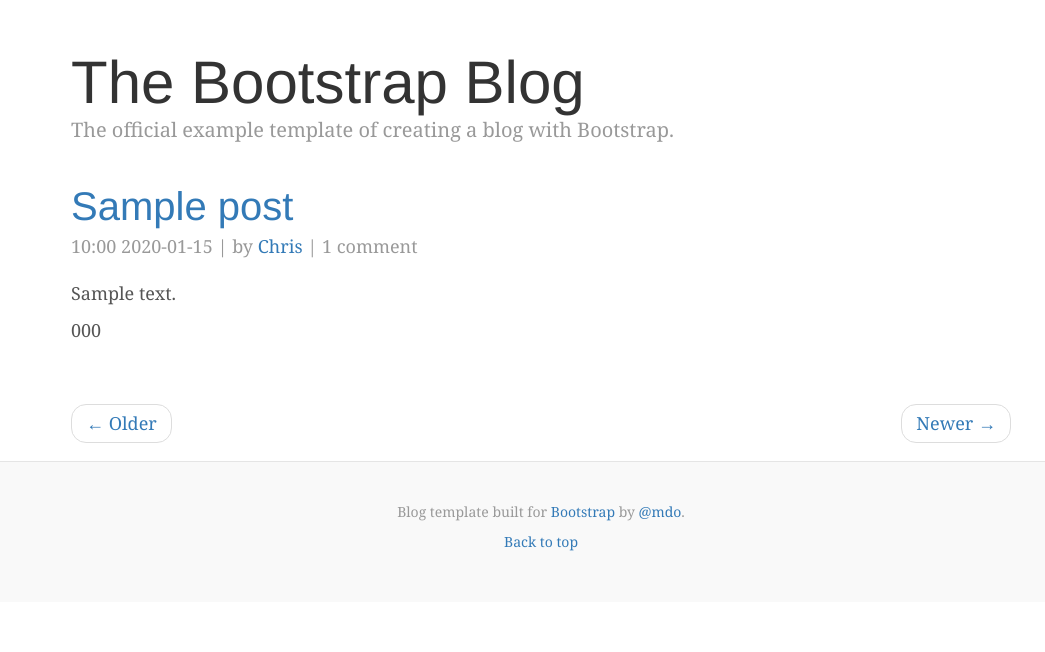
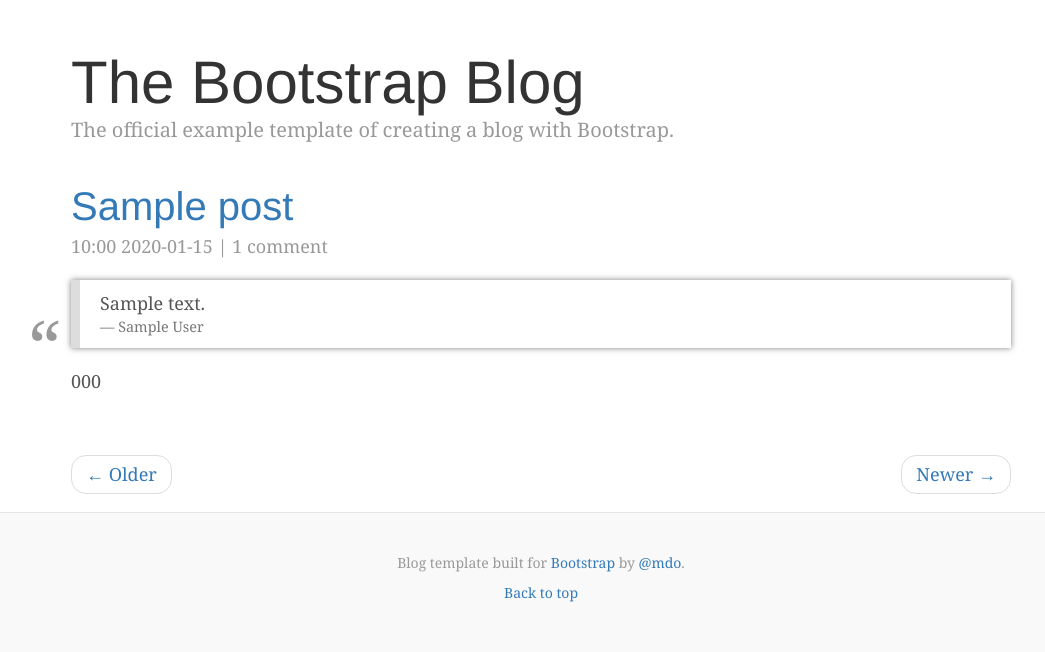
Before and after one commit to balloonka135/tinyblog, a Flask app: template templates/default/posts_list.html in a window 1280 px wide. Shown: the part 40-692 px from the top of the page, without its empty margins (99-1144 px from the left). Run offline with Flask 2, Linux system fonts and the light colour scheme; the template is opened without the code that fills it: most values are stand-ins (such as "Sample title", 1, 10 or a date in 2020); some libraries are stand-ins or nearby versions.

Commit message:
Added fontawesome and adjust to Quote css

```diff
--- a/static/blog.css
+++ b/static/blog.css
@@ -255,3 +255,19 @@ textarea.message {
 textarea:focus, input:focus {
   border: 1px solid #09C;
 }
+
+blockquote:before {
+    display: block;
+    height: 0px;
+    content: "“";
+    margin-left: -1em;
+    font-size: 400%;
+    color: #999;
+}
+
+blockquote {
+  box-shadow: 0px 0px 6px rgba(0, 0, 0, 0.5);
+  border-left: 0.5em solid #DDD;
+  font-size: 1em;
+  line-height: 1.5;
+}
--- a/templates/default/base.html
+++ b/templates/default/base.html
@@ -4,6 +4,7 @@
     <meta charset="utf-8">
     <title>Blog</title>
     <link href="//netdna.bootstrapcdn.com/bootstrap/3.1.0/css/bootstrap.min.css" rel="stylesheet">
+    <link href="//netdna.bootstrapcdn.com/font-awesome/4.0.3/css/font-awesome.css" rel="stylesheet">
     <link href="{{url_for('static', filename="blog.css")}}" rel="stylesheet">
 
     <!-- HTML5 shim and Respond.js IE8 support of HTML5 elements and media queries -->
--- a/templates/default/posts_list.html
+++ b/templates/default/posts_list.html
@@ -15,16 +15,18 @@
 
       <div class="blog-post">
         <h2 class="blog-post-title"><a href="{{ url_for('post_detail', slug=post.slug) }}">{{ post.title }}</a></h2>
-        <p class="blog-post-meta">{{ post.created_at.strftime('%H:%M %Y-%m-%d') }} | by <a href="#">Chris</a> |
+        <p class="blog-post-meta">{{ post.created_at.strftime('%H:%M %Y-%m-%d') }} |
         {% with total=post.comments|length %}
             {{ total }} comment {%- if total > 1 %}s{%- endif -%}
         {% endwith %}
         </p>
 
         {% if post.body %}
-          {% if post.post_type == 'Quote' %}
-            <blockquote>{{ post.body|truncate(100) }}</blockquote>
-            <p>{{ post.author }}</p>
+          {% if post.author %}
+            <blockquote class="quote">
+              {{ post.body }}
+              <footer>{{ post.author }}</footer>
+            </blockquote>
           {% else %}
             <p>{{ post.body|truncate(100) }}</p>
           {% endif %}
```
Also changed, not shown: templates/default/post_detail.html (+6 -4 lines).
